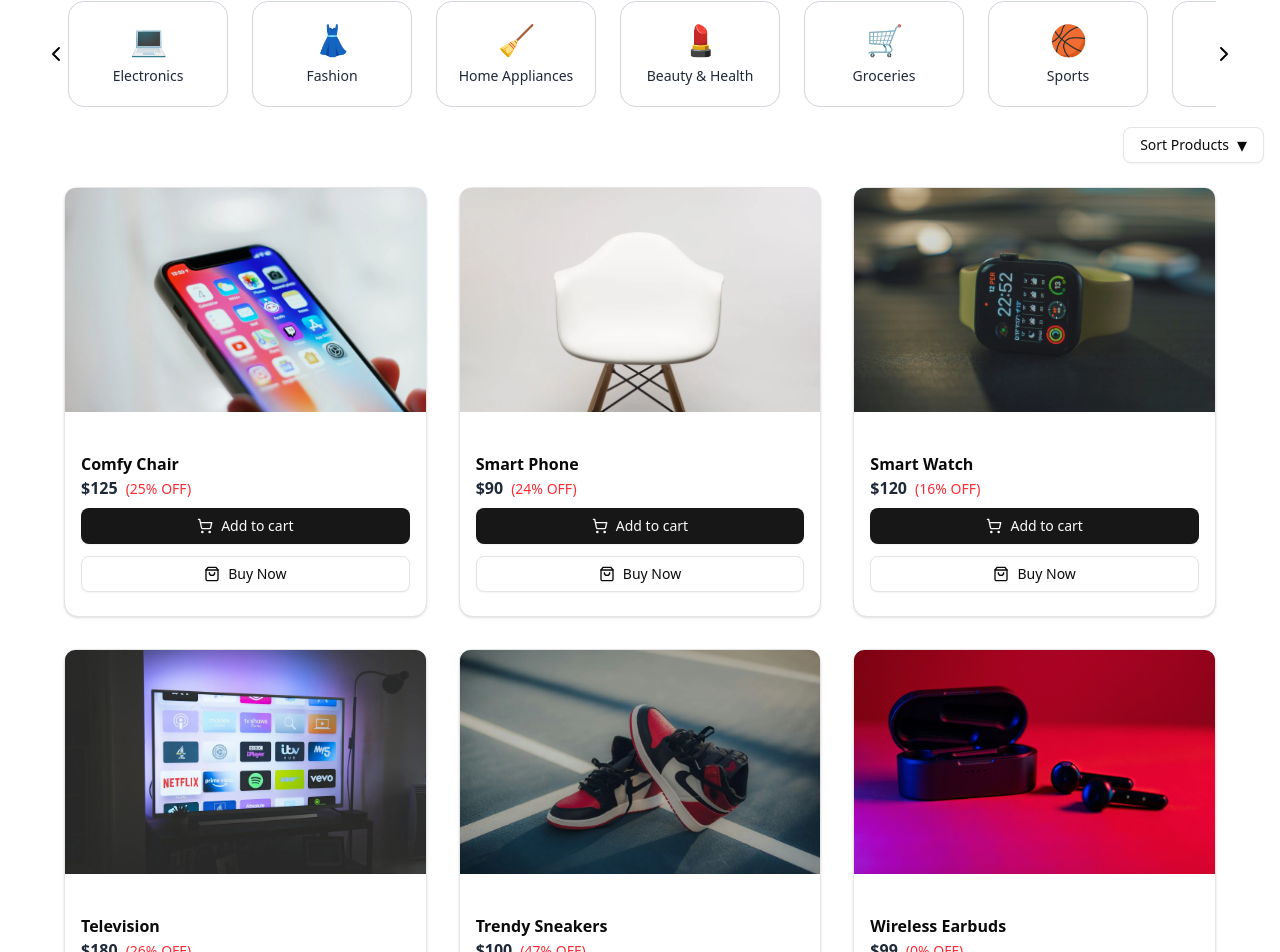
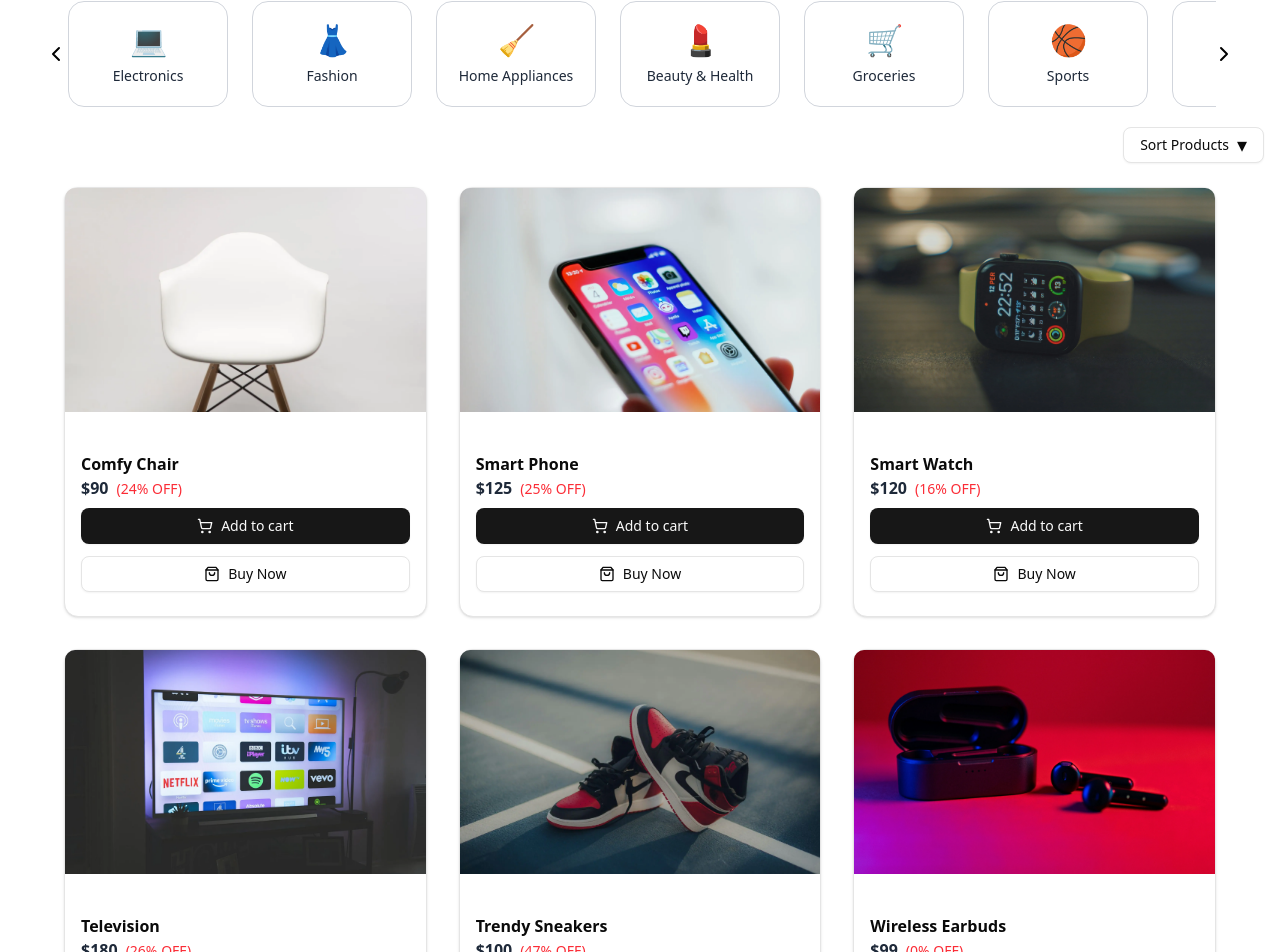
Before and after one commit to pranjalsachan9935/Modern-Ecommerce-Website, a React (Vite) app: page / in a window 1280 px wide. Shown: the part 867-1819 px from the top of the page. Built offline with nearby package versions, Linux system fonts and the light colour scheme.

Commit message:
Search box is now working

```diff
--- a/src/components/sections/FeaturedProducts.jsx
+++ b/src/components/sections/FeaturedProducts.jsx
@@ -12,8 +12,7 @@ import { ScrollTrigger } from "gsap/ScrollTrigger";
 gsap.registerPlugin(ScrollTrigger);
 
 import { Button } from "@/components/ui/button";
-import { ShoppingCart } from "lucide-react";
-import { ShoppingBag } from "lucide-react";
+import { ShoppingCart, ShoppingBag } from "lucide-react";
 
 import Categories from "../sections/Categories";
 import sneaker from "../../assets/sneakers.webp";
@@ -56,23 +55,24 @@ const initialProducts = [
   },
   {
     id: 5,
-    name: "Comfy Chair",
+    name: "Smart Phone",
     price: 125,
     discount: Math.floor(Math.random() * 31),
     image: chair,
   },
   {
     id: 6,
-    name: "Smart Phone",
+    name: "Comfy Chair",
     price: 90,
     discount: Math.floor(Math.random() * 31),
     image: phone,
   },
 ];
 
-export default function FeaturedProducts() {
-  const {addToCart} = useCart();
+export default function FeaturedProducts({ searchTerm = "" }) {
+  const { addToCart } = useCart();
   const containerRef = useRef(null);
+  const [sortBy, setSortBy] = useState("name");
 
   useEffect(() => {
     const cards = containerRef.current.querySelectorAll(".product-card");
@@ -94,8 +94,10 @@ export default function FeaturedProducts() {
     });
   }, []);
 
-
-  const [sortBy, setSortBy] = useState("name");
+  // Filter and sort logic
+  const filteredProducts = initialProducts.filter((product) =>
+    product.name.toLowerCase().includes(searchTerm.toLowerCase())
+  );
 
   const sortProducts = (products) => {
     if (sortBy === "name") {
@@ -106,7 +108,7 @@ export default function FeaturedProducts() {
     return products;
   };
 
-  const sortedProducts = sortProducts(initialProducts);
+  const sortedProducts = sortProducts(filteredProducts);
 
   return (
     <section className="py-5 px-4 bg-white">
@@ -132,6 +134,11 @@ export default function FeaturedProducts() {
         </DropdownMenu>
       </div>
 
+      {sortedProducts.length === 0 ? (
+        <div className="flex justify-center items-center h-64 text-gray-500 text-lg font-semibold">
+          No result found
+        </div>
+      ) : (
         <div
           ref={containerRef}
           className="grid grid-cols-1 sm:grid-cols-2 md:grid-cols-3 gap-8 max-w-6xl mx-auto"
@@ -156,7 +163,10 @@ export default function FeaturedProducts() {
                 </p>
 
                 <div className="flex flex-col justify-center gap-3 my-2">
-                <Button onClick={()=> addToCart(product)} className="flex items-center gap-2 justify-center w-full sm:w-auto active:scale-95">
+                  <Button
+                    onClick={() => addToCart(product)}
+                    className="flex items-center gap-2 justify-center w-full sm:w-auto active:scale-95"
+                  >
                     <ShoppingCart className="h-4 w-4" />
                     Add to cart
                   </Button>
@@ -172,6 +182,7 @@ export default function FeaturedProducts() {
             </Card>
           ))}
         </div>
+      )}
     </section>
   );
 }
```
Lines whose indentation alone changed are shown as unchanged.
